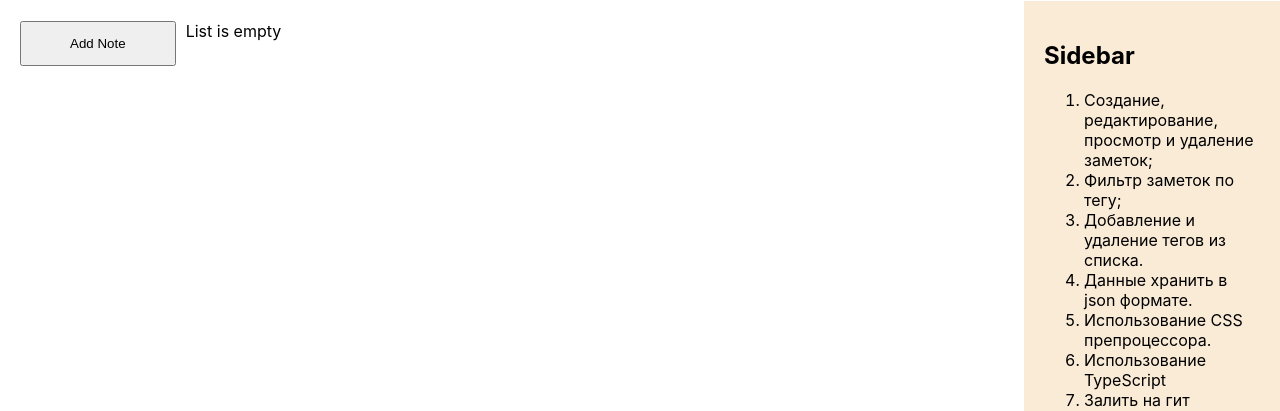
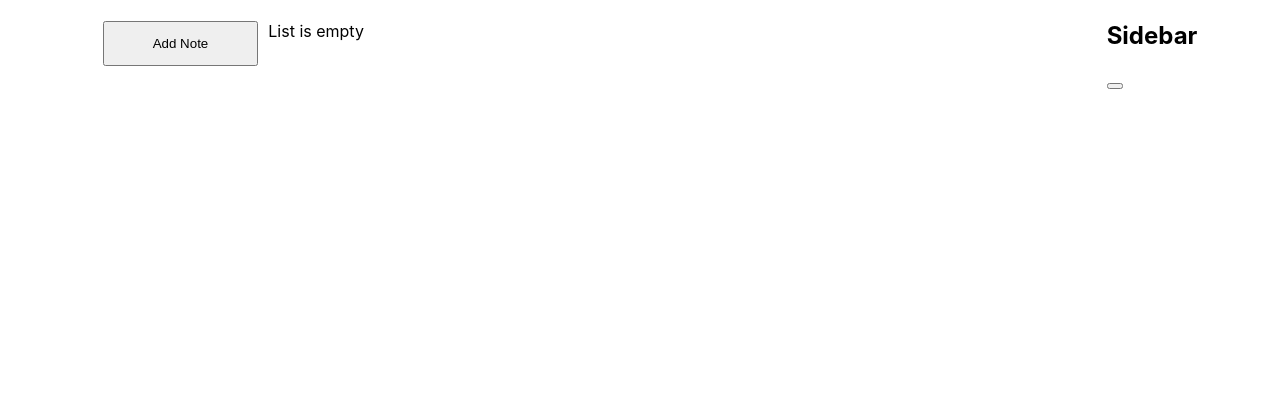
Before and after one commit to jocker-py/TextEditor, a React (Create React App) app: page / in a window 1280 px wide. Shown: the part 385-796 px from the top of the page. Built offline with nearby package versions, Linux system fonts and the light colour scheme.

Commit message:
refactor: remove words

```diff
--- a/src/components/Sidebar/Sidebar.tsx
+++ b/src/components/Sidebar/Sidebar.tsx
@@ -1,7 +1,6 @@
 import React, { FC } from 'react';
-import { toggleTagActionCreator } from '../../store/store';
+import {resetFilterActionCreator, toggleTagActionCreator } from '../../store/store';
 import { ContainerType } from '../../store/types';
-import './Sidebar.scss';
 
 const Sidebar: FC<ContainerType> = (props) => {
   const state = props.store.getState().sideBar;
@@ -11,30 +10,26 @@ const Sidebar: FC<ContainerType> = (props) => {
     const text = e.currentTarget.innerHTML;
     dispatch(toggleTagActionCreator(text));
   }
+
+  const resetFilter = (e: React.MouseEvent) => {
+    dispatch(resetFilterActionCreator());
+  }
   const tagsElements = [...state.tags].map((tag, idx) => {
         if(state.selectedTags.includes(tag)){
-          return (<div key={idx} className="sidebar__tag--selected" onClick={toggleTag}>{tag}</div>)
+          return (<div key={idx} className="sidebar__tag sidebar__tag--selected" onClick={toggleTag}>{tag}</div>)
         } else {
           return <div key={idx} className="sidebar__tag" onClick={toggleTag}>{tag}</div>
         }
       });
-  debugger;
   return (
     <div className="sidebar">
       <h2>Sidebar</h2>
       <div>
         {tagsElements}
       </div>
-      <ol>
-        <li>Создание, редактирование, просмотр и удаление заметок;</li>
-        <li>Фильтр заметок по тегу;</li>
-        <li>Добавление и удаление тегов из списка.</li>
-        <li>Данные хранить в json формате.</li>
-        <li>Использование CSS препроцессора.</li>
-        <li>Использование TypeScript</li>
-        <li>Залить на гит</li>
-        <li>Залить на netlify</li>
-      </ol>
+      <div>
+        <button onClick={resetFilter} className="sidebar__button"/>
+      </div>
     </div>
   );
 };
```
